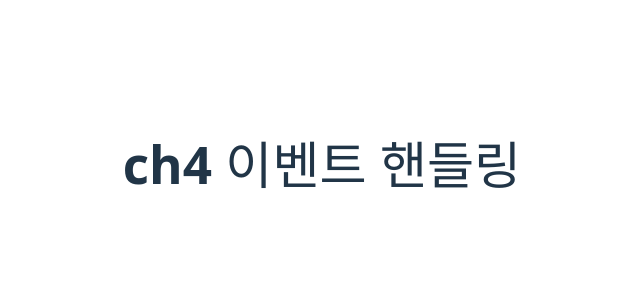
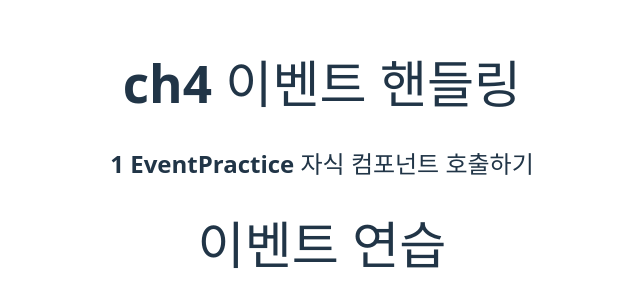
Before and after one commit to reokkamy/React-WorkSpace-k6-0806, a React (Vite) app in the folder ch04-vite-test/: page / in a window 1280 px wide. Shown: the part 236-542 px from the top of the page, without its empty margins (318-958 px from the left). Built offline with nearby package versions, Linux system fonts and the light colour scheme.

Commit message:
6교시, 4장 이벤트 핸들링 작업 준비2

```diff
--- a/ch04-vite-test/src/App.jsx
+++ b/ch04-vite-test/src/App.jsx
@@ -1,9 +1,12 @@
 import "./App.css";
+import EventPractice from "./component/EventPractice";
 
 function App() {
   return (
     <>
       <h1>ch4 이벤트 핸들링</h1>
+      <h2>1 EventPractice 자식 컴포넌트 호출하기</h2>
+      <EventPractice />
     </>
   );
 }
--- /dev/null
+++ b/ch04-vite-test/src/component/EventPractice.jsx
@@ -0,0 +1,13 @@
+import React, { Component } from "react";
+
+class EventPractice extends Component {
+  render() {
+    return (
+      <>
+        <h1>이벤트 연습</h1>
+      </>
+    );
+  }
+}
+
+export default EventPractice;
```
